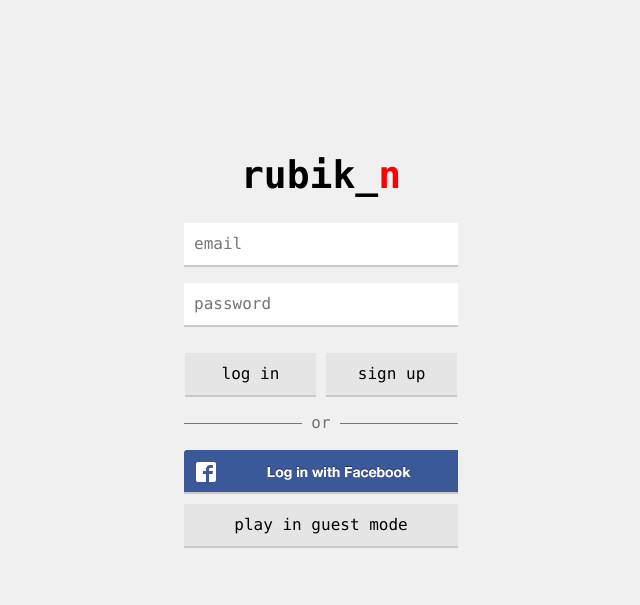
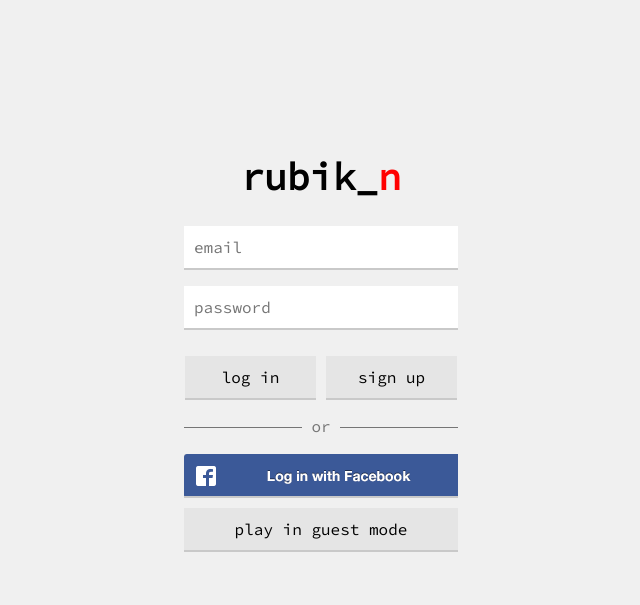
Before and after one commit to mdilovar/rubik_n, a PHP site: page /something/ in a window 1280 px wide. Shown: the top 605 px of the page, without its empty margins (319-959 px from the left). Run offline with PHP 8.4, Linux system fonts and the light colour scheme; some libraries are stand-ins or nearby versions.

Commit message:
Update main.css

```diff
--- a/css/main.css
+++ b/css/main.css
@@ -2,7 +2,7 @@
 		margin: 0;
 		background-color: #f0f0f0;
 		overflow: hidden;
-		font-family: Lucida Console;
+		font-family: Source Code Pro;
 	}
 
 	.login_wrapper,
@@ -45,7 +45,7 @@
 		border-bottom: solid 2px #c9c9c9;
 		box-sizing: border-box;
 		width: 100%;
-		font-family: Lucida Console;
+		font-family: Source Code Pro;
 	}
 
 	input[type="text"]:focus,
@@ -68,7 +68,7 @@
 	}
 
 	h1 {
-		font-family: Lucida Console;
+		font-family: Source Code Pro;
 		font-size: 38px;
 	}
 
@@ -81,7 +81,7 @@
 		box-sizing: border-box;
 		width: 48%;
 		margin-top: 10px;
-		font-family: Lucida Console;
+		font-family: Source Code Pro;
 		-webkit-appearance: none;
 	}
 
@@ -108,7 +108,7 @@
 
 	#errors,
 	.notifs {
-		font-family: Lucida Console;
+		font-family: Source Code Pro;
 		height: 19px;
 		width: 100%;
 		color: #969696;
```
